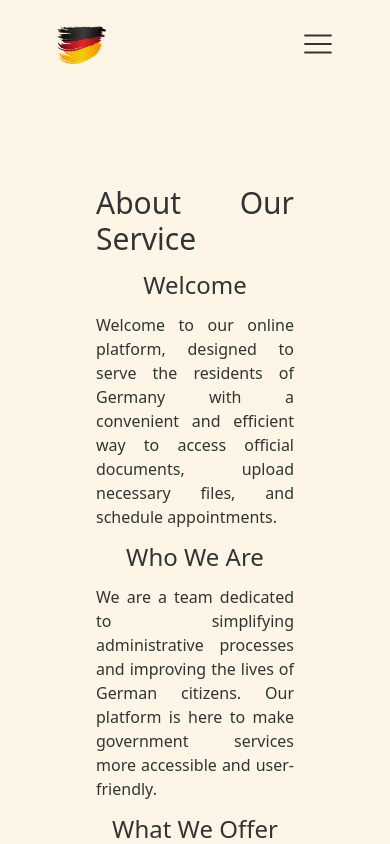
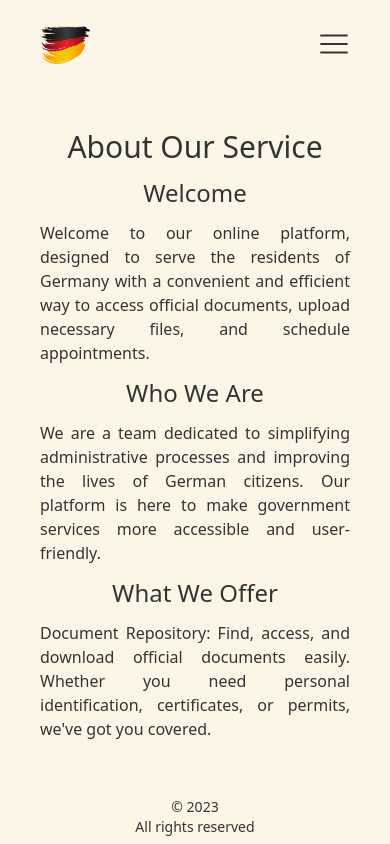
Before and after one commit to brt-yilmaz/eAmt, a Next.js app: page /en/about in a window 390 px wide. Shown: the top 844 px of the page. Built offline with nearby package versions, Linux system fonts and the light colour scheme.

Commit message:
Chore: Change padding

```diff
--- a/src/app/[locale]/[about]/page.js
+++ b/src/app/[locale]/[about]/page.js
@@ -3,7 +3,7 @@ import { useTranslations } from "next-intl";
 function About() {
   const t = useTranslations("About");
   return (
-    <main className="flex flex-1 gap-3 flex-col items-center justify-between p-24 text-justify">
+    <main className="flex flex-1 gap-3 flex-col items-center justify-between p-10 text-justify max-w-lg m-auto">
       <h1 className="text-3xl text-content"> {t("title")} </h1>
       <h2 className="text-2xl text-content"> {t("content.welcome.title")} </h2>
       <p className=" text-content"> {t("content.welcome.content")} </p>
--- a/src/components/header/Header.jsx
+++ b/src/components/header/Header.jsx
@@ -8,7 +8,7 @@ function Header() {
   return (
     <header
       className={
-        "flex items-center justify-between px-14  py-[min(3vh,2rem)] sm:px-[min(3vh,2rem)]"
+        "flex items-center justify-between px-10  py-[min(3vh,2rem)] sm:px-[min(3vh,2rem)]"
       }
     >
       <Logo />
--- a/src/components/header/MenuButton.jsx
+++ b/src/components/header/MenuButton.jsx
@@ -16,7 +16,7 @@ function MenuButton({ showMenu, handleClick }) {
       aria-controls={"navbar"}
       aria-expanded={expanded}
       onClick={toggleMenu}
-      className={"sm:hidden absolute top-7 right-14 z-[9999]"}
+      className={"sm:hidden absolute top-7 right-10 z-[9999]"}
     >
       <span className="sr-only">Menu</span>
       {showMenu ? (
```
